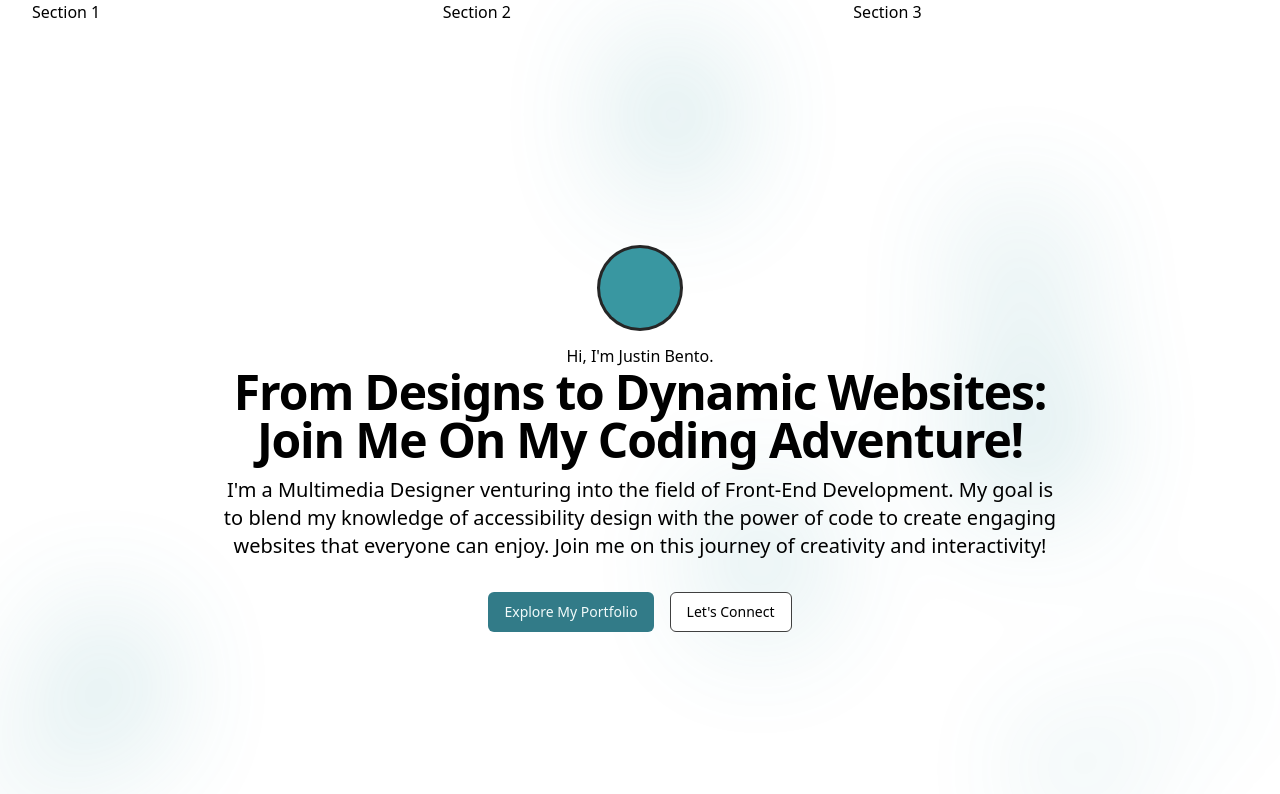
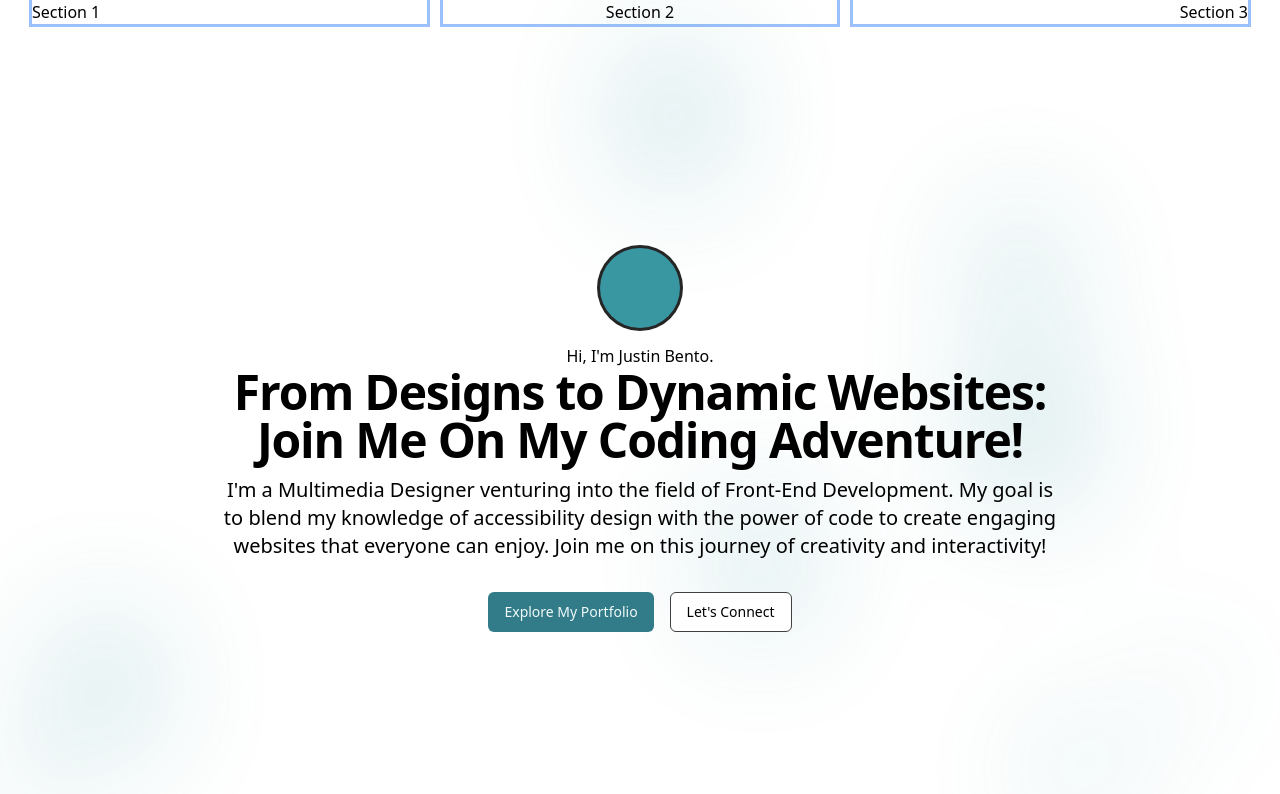
Before and after one commit to Justin-Bento/justin-bento-portfolio, a Next.js app: page / in a window 1280 px wide. Shown: the top 794 px of the page. Built offline with nearby package versions, Linux system fonts and the light colour scheme.

Commit message:
Ensured items within the grid aligned justified evenly according to the container.

```diff
--- a/components/Header.tsx
+++ b/components/Header.tsx
@@ -4,9 +4,9 @@ export default function header() {
   return (
     <header>
       <ul role="list" className="container mx-auto px-4 sm:px-6 lg:px-8 grid grid-cols-1 gap-4 md:grid-cols-3">
-        <li>Section 1</li>
-        <li>Section 2</li>
-        <li>Section 3</li>
+        <li className="flex items-start justify-between ring">Section 1</li>
+        <li className="flex items-start justify-center ring">Section 2</li>
+        <li className="flex items-start justify-end ring">Section 3</li>
       </ul>
     </header>
   );
```
